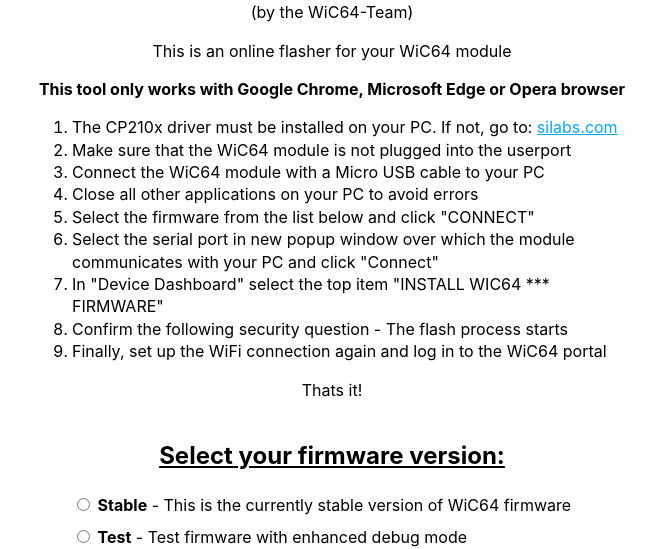
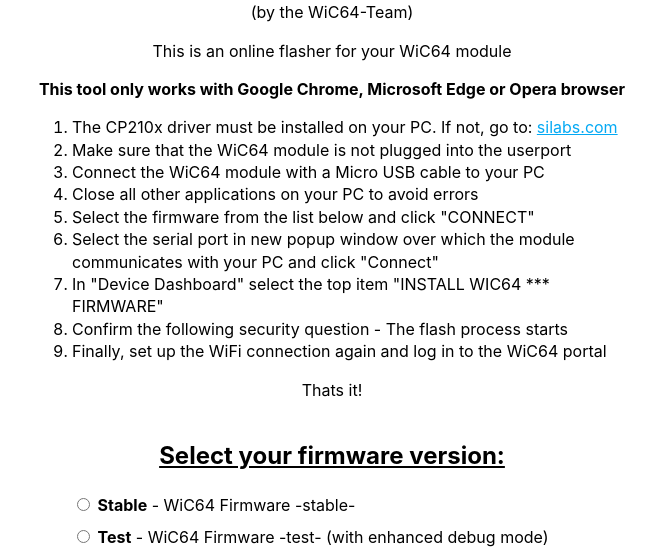
Before and after one commit to WiC64-Team/online-flasher, a plain HTML site: page index.html in a window 1280 px wide. Shown: the part 251-800 px from the top of the page, without its empty margins (308-971 px from the left). Drawn offline with Linux system fonts and the light colour scheme.

Commit message:
Update index.html

```diff
--- a/index.html
+++ b/index.html
@@ -98,10 +98,10 @@
       <center><p><font size=5><u><b>Select your firmware version:</b></u></font></p></center>
       <ul class="radios">
         <li>
-          <label><input type="radio" name="type" value="stable" /> <b>Stable</b> - This is the currently stable version of WiC64 firmware</label>
+          <label><input type="radio" name="type" value="stable" /> <b>Stable</b> - WiC64 Firmware -stable-</label>
         </li>
         <li>
-          <label><input type="radio" name="type" value="test" /> <b>Test</b> - Test firmware with enhanced debug mode</label>
+          <label><input type="radio" name="type" value="test" /> <b>Test</b> - WiC64 Firmware -test- (with enhanced debug mode)</label>
         </li>
        <!-- <li>
           <label><input type="radio" name="type" value="test1" /></label>
```
